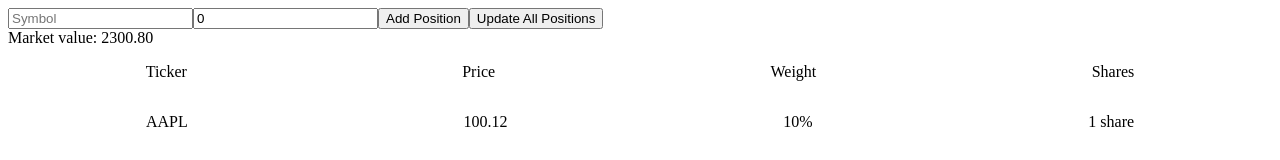
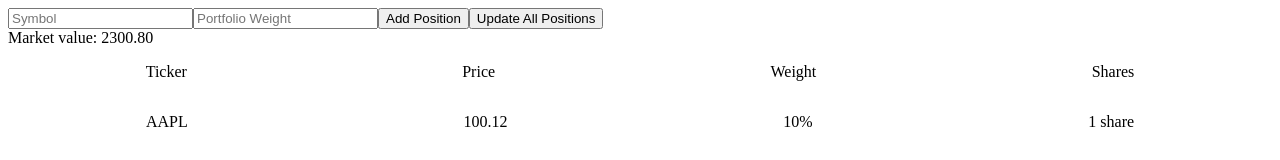
Before and after one commit to JaredFlomen/Portfolios, a React (Create React App) app: page / in a window 1280 px wide. Shown: the top 160 px of the page. Built offline with nearby package versions, Linux system fonts and the light colour scheme.

Commit message:
More error handling with API

```diff
--- a/src/App.js
+++ b/src/App.js
@@ -5,7 +5,7 @@ import lastPrice from './helpers/lastPrice';
 
 function App() {
   const [ticker, setTicker] = useState('');
-  const [weight, setWeight] = useState(0);
+  const [weight, setWeight] = useState('');
   const [portfolio, setPortfolio] = useState([
     { ticker: 'AAPL', price: 100.12, weight: 10, shares: 1 },
     { ticker: 'TSLA', price: 600.34, weight: 5, shares: 2 },
@@ -15,7 +15,7 @@ function App() {
     Promise.all(
       portfolio.map(async position => {
         const price = await lastPrice(position.ticker);
-        if (!price) return 'API error';
+        if (!price) return { ...position, price: 'API Error' };
         return { ...position, price };
       })
     ).then(res => setPortfolio(res));
@@ -27,8 +27,9 @@ function App() {
       setTicker('');
       return null;
     } else {
-      setPortfolio([...portfolio, { ticker, price, weight }]);
+      setPortfolio([...portfolio, { ticker, price, weight, shares: 1 }]);
       setTicker('');
+      setWeight('');
     }
   }
 
```
